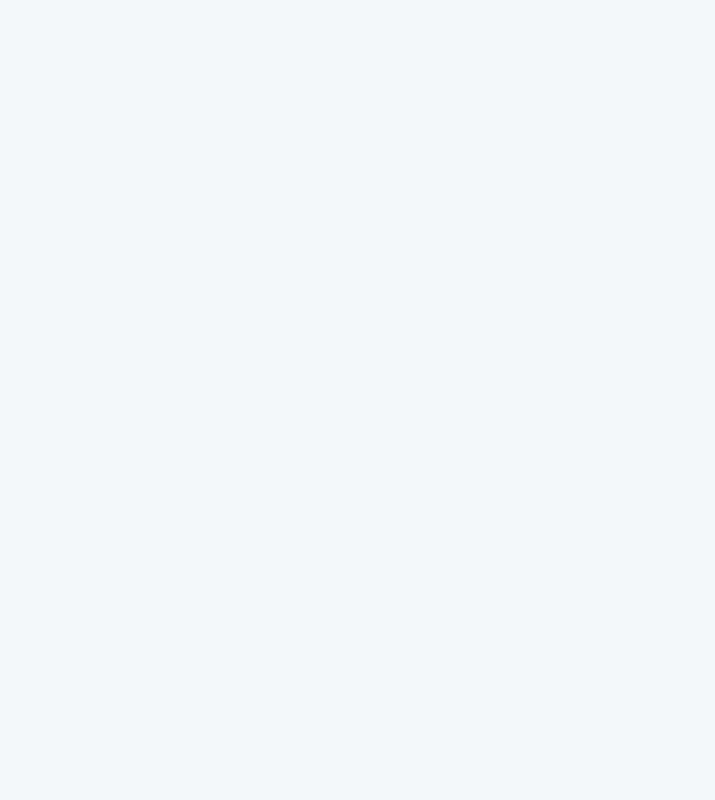
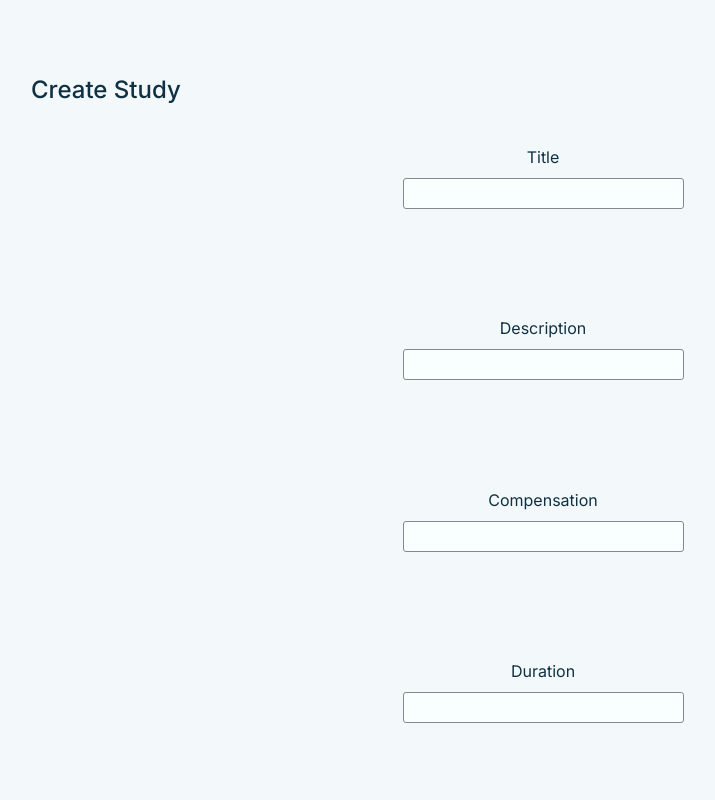
Before and after one commit to yuchenfany/research_match, a React (Create React App) app in the folder research-app/: page /add-study in a window 1280 px wide. Before the commit this address had no page. Shown: the top 800 px of the page, without its empty margins (97-812 px from the left). Built offline with nearby package versions, Linux system fonts and the light colour scheme.

Commit message:
final changes

```diff
--- a/research-app/src/App.js
+++ b/research-app/src/App.js
@@ -29,7 +29,7 @@ function App() {
         <Route exact path="/home" element={<Home user={user} setUser={setUser} setStudy={setStudy} />} />
         <Route exact path="/study/:id" element={<Study study={study} setStudy={setStudy} user={user} setUser={setUser} />} />
         <Route exact path="/create" element={<Create user={user} setUser={setUser} />} />
-        <Route exact path="/study/add" element={<AddStudy study={study} setStudy={setStudy} />} />
+        <Route exact path="/add-study" element={<AddStudy study={study} setStudy={setStudy} />} />
         <Route exact path="/profile" element={<Profile user={user} setUser={setUser} />} />
         <Route exact path="/dashboard" element={<Dashboard user={user} />} />
       </Routes>
--- a/research-app/src/components/AddStudy.js
+++ b/research-app/src/components/AddStudy.js
@@ -84,7 +84,7 @@ function AddStudy({ study, setStudy }) {
     // setStudy({
     //   studyId: getNextStudyID(),
     // });
-    await fetch('http://localhost:5000/study/add', {
+    await fetch('http://localhost:5000/add-study', {
       method: 'POST',
       headers: {
         'Content-Type': 'application/json',
```
Also changed, not shown: 1 other file (tests, documents, lock files or other folders).
